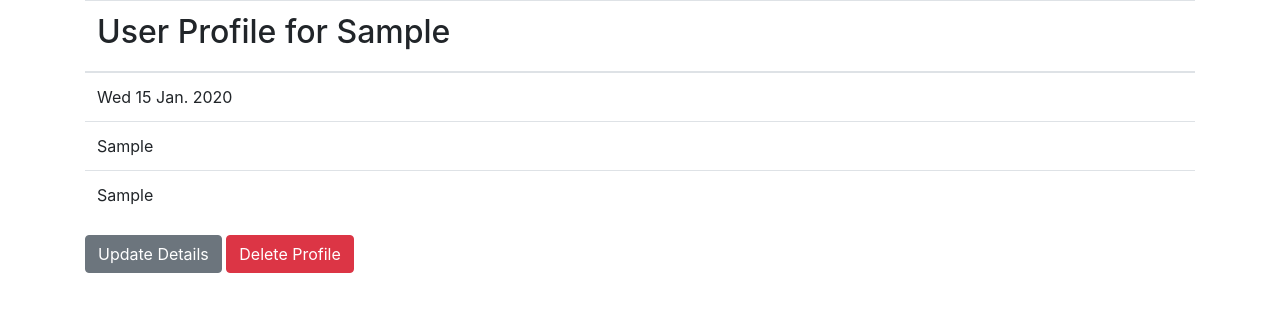
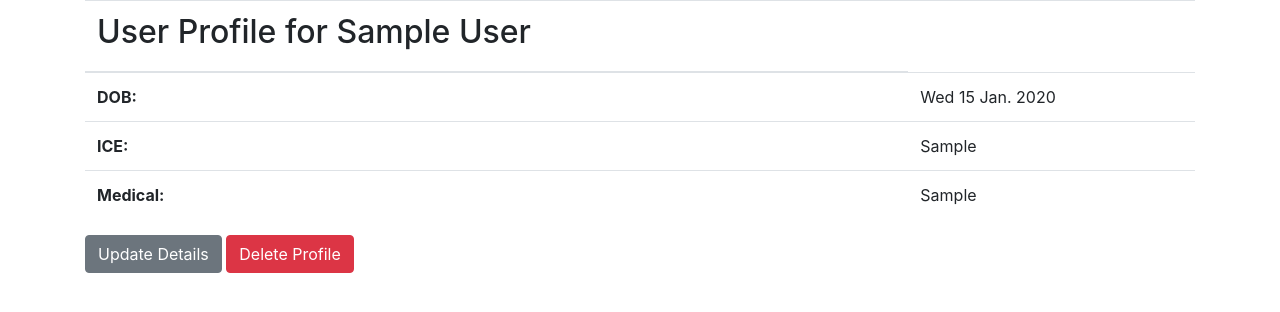
Before and after one commit to ccp84/c25k, a Django app: page /profile/ in a window 1280 px wide. Shown: the part 56-368 px from the top of the page. Run offline with Django 3.2, Linux system fonts and the light colour scheme; a user stored in the database is signed in; tables that the repository leaves empty hold one stand-in row (values such as "Sample post").

Commit message:
html>format profile page

```diff
--- a/templates/profile.html
+++ b/templates/profile.html
@@ -7,17 +7,21 @@
         <table class="table">
             <thead>
                 <th>
-                    <h2>User Profile for {{ details.user.first_name }}</h2>
+                    <h2>User Profile for {{ details.user.first_name }} {{ details.user.last_name }}</h2>
                 </th>
+                <td></td>
             </thead>
             <tbody>
                 <tr>
+                    <th>DOB:</th>
                     <td>{{ details.DOB }}</td>
                 </tr>
                 <tr>
+                    <th>ICE:</th>
                     <td>{{ details.ICE }}</td>
                 </tr>
                 <tr>
+                    <th>Medical:</th>
                     <td>{{ details.medical }}</td>
                 </tr>
             </tbody>
```
